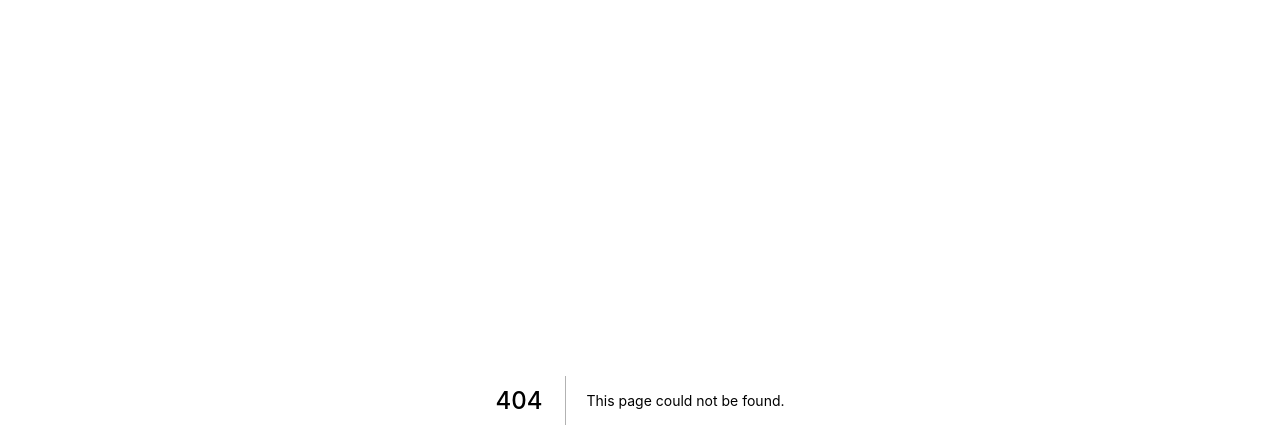
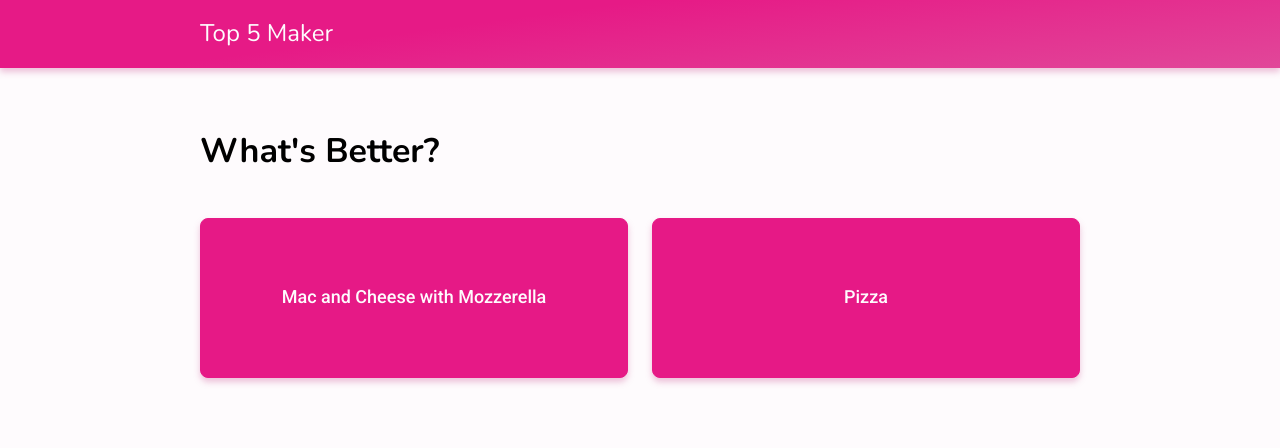
Before and after one commit to Spacerat/top5maker, a Next.js app: page /sort in a window 1280 px wide. Before the commit this address had no page. Shown: the top 448 px of the page. Built offline with nearby package versions, Linux system fonts and the light colour scheme.

Commit message:
Start sorting page

```diff
--- /dev/null
+++ b/pages/sort.tsx
@@ -0,0 +1,38 @@
+import styled from "styled-components";
+import { H1, H3 } from "../components/text";
+import Image from "next/image";
+import React from "react";
+import { Main, Header, Page } from "../components/layout";
+import { Brand } from "../components/Brand";
+import { TextInput } from "../components/TextInput";
+import { Button, FullMobileButton } from "../components/Button";
+import { TextButton } from "../components/TextButton";
+import { ListItem } from "../components/ListItem";
+
+const SideBySideButtons = styled.div`
+  display: flex;
+  flex-direction: row;
+  gap: 24px;
+  & button {
+    flex: 1;
+    height: 160px;
+    ${({ theme }) => theme.shadows.primary}
+  }
+`;
+
+export default function Sort() {
+  return (
+    <Main>
+      <Header>
+        <Brand />
+      </Header>
+      <Page>
+        <H1>What's Better?</H1>
+        <SideBySideButtons>
+          <Button>Mac and Cheese with Mozzerella</Button>
+          <Button>Pizza</Button>
+        </SideBySideButtons>
+      </Page>
+    </Main>
+  );
+}
```
